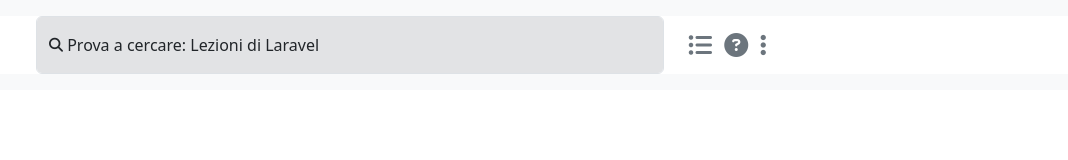
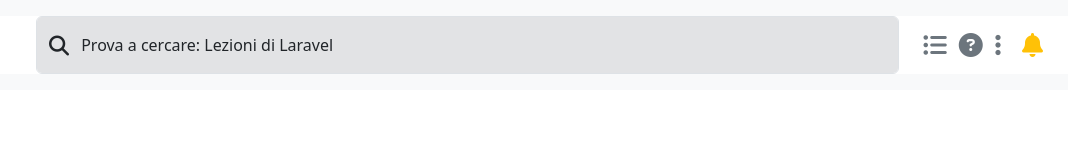
Before and after one commit to EliaBuratti/html-css-bootstrap-dashboard, a plain HTML site: page index.html in a window 1280 px wide. Shown: the full height of the page, 212-1280 px from the left. Drawn offline with nearby package versions, Linux system fonts and the light colour scheme.

Commit message:
add offcanvas
not complete, without form

```diff
--- a/index.html
+++ b/index.html
@@ -21,7 +21,7 @@
 <header id="site-header">
 
     <nav class="navbar bg-body-tertiary py-3">
-        <div class="container-fluid justify-content-start bg-white">
+        <div class="container-fluid bg-white">
 
             <!-- logo -->
                 <a class="navbar-brand" href="#">
@@ -32,16 +32,21 @@
               </a>
 
           <!-- search -->
-        <div class="form-floating w-50 mx-4">
+          <div class="col flex-grow-1">
+
+              <div class="form-floating w-auto mx-4">
                   <input type="email" class="form-control bg-secondary-subtle" id="floatingInput" placeholder="search">
                   <label for="floatingInput">
-                <i class="fa-solid fa-magnifying-glass fa-sm"></i>
+                      <i class="fa-solid fa-magnifying-glass fa-lg me-2"></i>
                       Prova a cercare: Lezioni di Laravel
                   </label>
                 </div>
+          </div>
 
             <!-- function -->
-            <div class="eb_function ">
+            <div class=" d-flex justify-content-end align-items-center">
+
+                <div class="eb_function d-inline-block d-none d-lg-block ">
                     <a href="#" class="text-decoration-none text-secondary me-2">
                         <i class="fa-solid fa-list-ul fa-xl"></i>
                     </a>
@@ -52,10 +57,25 @@
                         <i class="fa-solid fa-ellipsis-vertical fa-xl"></i>
                     </a>
 
+                </div>
 
                     <!-- off canvas!!!!! -->
+                    <button class="btn" type="button" data-bs-toggle="offcanvas" data-bs-target="#offcanvasRight" aria-controls="offcanvasRight">
+                        <i class="fa-solid fa-bell fa-xl text-warning"></i>
+                    </button>
+
+                    <div class="offcanvas offcanvas-end" tabindex="-1" id="offcanvasRight" aria-labelledby="offcanvasRightLabel">
+                    <div class="offcanvas-header">
+                        <h5 class="offcanvas-title" id="offcanvasRightLabel">Offcanvas right</h5>
+                        <button type="button" class="btn-close" data-bs-dismiss="offcanvas" aria-label="Close"></button>
+                    </div>
+                    <div class="offcanvas-body">
+                        ...
+                    </div>
+                    </div>
 
             </div>
+
 
 
 
```
Lines whose indentation alone changed are shown as unchanged.
